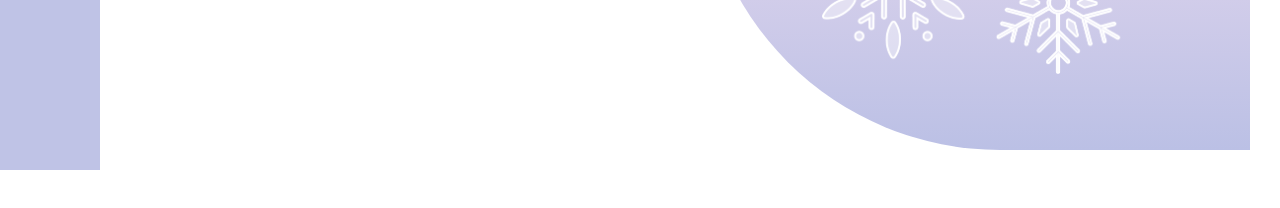
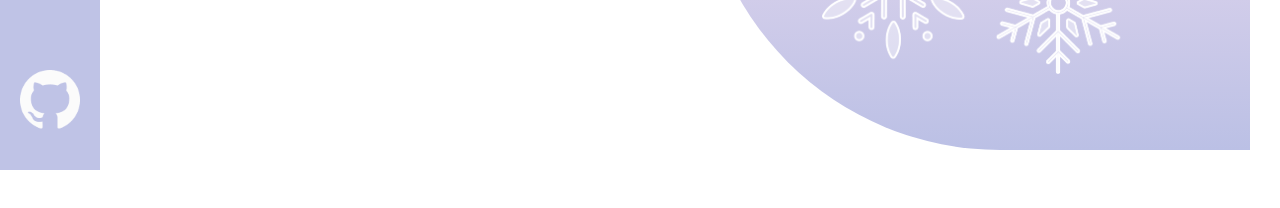
Before and after one commit to PPO-F-MAN/react-season-component-web, a React (Create React App) app: page / in a window 1280 px wide. Shown: the part 630-838 px from the top of the page. Built offline with nearby package versions, Linux system fonts and the light colour scheme; a web font is replaced by a local one.

Commit message:
feat: Add github link

```diff
--- a/src/components/Sidebar/index.tsx
+++ b/src/components/Sidebar/index.tsx
@@ -22,7 +22,9 @@ interface SidebarColorProps {
 function Sidebar({ type, currentPage }: SidebarColorProps) {
   return (
     <Container type={type}>
-      <Logo />
+      <Link to="/">
+        <Logo />
+      </Link>
       <Nav>
         <SlidingPointer page={currentPage} />
         <ButtonGroup>
@@ -40,7 +42,9 @@ function Sidebar({ type, currentPage }: SidebarColorProps) {
           </Link>
         </ButtonGroup>
       </Nav>
-      <ForMargin />
+      <a href="https://github.com/PPO-F-MAN/react-season-component">
+        <ForMargin />
+      </a>
     </Container>
   );
 }
--- a/src/components/Sidebar/styled.tsx
+++ b/src/components/Sidebar/styled.tsx
@@ -155,9 +155,11 @@ export const WeatherButton = styled.div<{ isDark: boolean }>`
 `;
 
 export const ForMargin = styled.div`
-  width: 80px;
-  height: 80px;
-  margin-bottom: 10px;
+  background-image: url('${process.env.PUBLIC_URL}/logo_github.png');
+  background-size: cover;
+  width: 60px;
+  height: 60px;
+  margin-bottom: 40px;
 `;
 
 export const SlidingPointer = styled.div<{ page: 'Home' | 'Time' | 'Season' | 'Weather' }>`
```
Also changed, not shown: public/logo_github.png (added).
